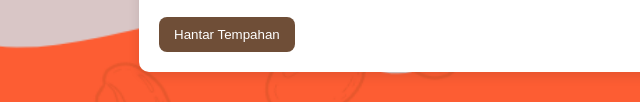
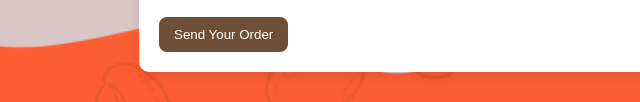
Before and after one commit to shahidinf9404/OSM754, a plain HTML site: page Assignment/index.html in a window 1280 px wide. Shown: the part 797-899 px from the top of the page, 231-871 px from the left. Drawn offline with Linux system fonts and the light colour scheme.

Commit message:
Update index.html

```diff
--- a/Assignment/index.html
+++ b/Assignment/index.html
@@ -293,7 +293,7 @@
         <label for="email">Your Email:</label>
         <input type="email" id="email" required>
 
-        <button type="submit" id="submitBtn">Hantar Tempahan</button>
+        <button type="submit" id="submitBtn">Send Your Order</button>
     </form>
 </body>
 </html>
```
